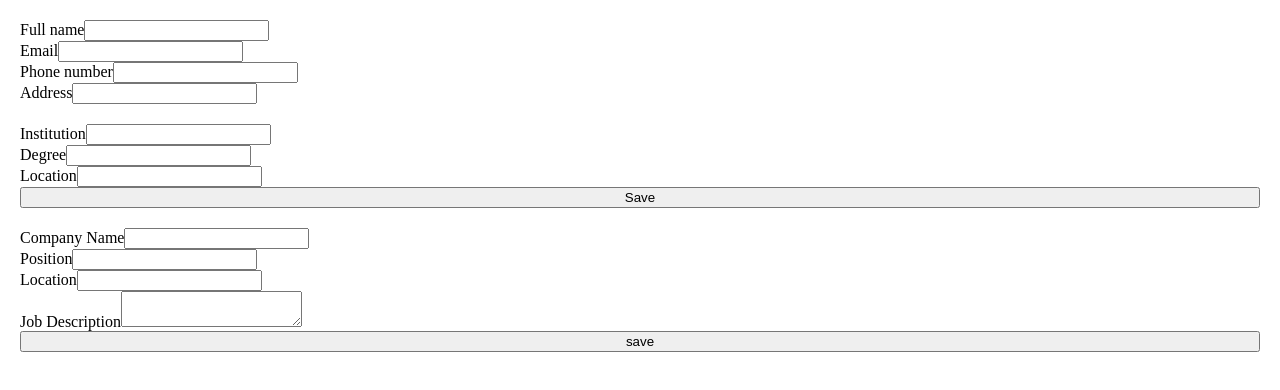
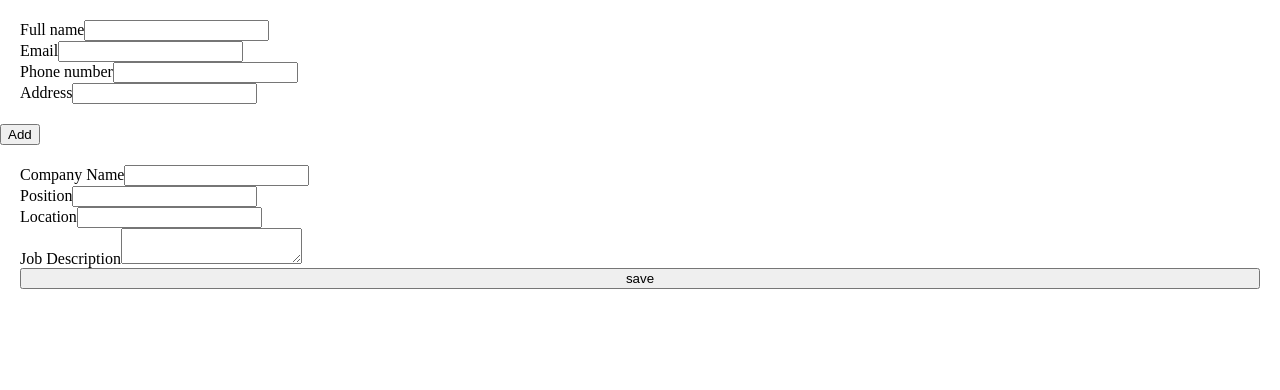
Before and after one commit to Cbtdeus/cv-application, a React (Vite) app: page / in a window 1280 px wide. Shown: the top 390 px of the page. Built offline with nearby package versions, Linux system fonts and the light colour scheme.

Commit message:
im doing something stupid, hold on

```diff
--- a/src/App.jsx
+++ b/src/App.jsx
@@ -1,33 +1,79 @@
-import { useState } from "react";
+import { useId, useState } from "react";
 /* import defaultValues from "./defaults"; */
 import ContactInfoForm from "./ContactInfoForm";
 import EducationInfoForm from "./EducationInfoForm";
 import ExperienceInfoForm from "./ExperienceInfoForm";
+import RenderCv from "./renderCv";
 
 export default function App() {
-  function submitEducation(event) {
-    event.preventDefault()
-    setEducation([...education,educationInfo])
-    setEducationInfo({place:"",degree:"",startDate:"",endDate:"",location:""})
+  const [contactInfo, setContactInfo] = useState({
+    name: "",
+    email: "",
+    phone: "",
+    address: "",
+  });
+  const [educationInfo, setEducationInfo] = useState({
+    place: "",
+    degree: "",
+    startDate: "",
+    endDate: "",
+    location: "",
+    id: useId(),
+  });
+  const [education, setEducation] = useState([]);
+  const [experenceInfo, setExperienceInfo] = useState({
+    place: "",
+    position: "",
+    startDate: "",
+    endDate: "",
+    location: "",
+    description: "",
+    id: useId(),
+  });
+  const [experience, setExperience] = useState([]);
+
+  function SubmitEducation(event) {
+    event.preventDefault();
+    setEducation([...education, educationInfo]);
+    setEducationInfo({
+      place: "",
+      degree: "",
+      startDate: "",
+      endDate: "",
+      location: "",
+      id: useId(),
+    });
   }
 
-  function submitExperience(event) {
-    event.preventDefault()
-    setExperience([...experience,experenceInfo])
-    setExperienceInfo({place:"",position:"",startDate:"",endDate:"",location:"",description:""})
+  function SubmitExperience(event) {
+    event.preventDefault();
+    setExperience([...experience, experenceInfo]);
+    setExperienceInfo({
+      place: "",
+      position: "",
+      startDate: "",
+      endDate: "",
+      location: "",
+      description: "",
+      id: useId(),
+    });
   }
 
-  const [contactInfo,setContactInfo] = useState({name:"",email:"",phone:"",address:""})
-  const [educationInfo,setEducationInfo] = useState({place:"",degree:"",startDate:"",endDate:"",location:""})
-  const [education,setEducation] = useState([])
-  const [experenceInfo,setExperienceInfo] = useState({place:"",position:"",startDate:"",endDate:"",location:"",description:""})
-  const [experience,setExperience] = useState([])
-
-  return <>
-  <ContactInfoForm data={contactInfo} setter={setContactInfo} />
-  <EducationInfoForm data={educationInfo} setter={setEducationInfo}
-   onSubmit={submitEducation}/>
-  <ExperienceInfoForm data={experenceInfo} setter={setExperienceInfo}
-   onSubmit={submitExperience}/>
-  </>
+  return (
+    <>
+      <ContactInfoForm data={contactInfo} setter={setContactInfo} />
+      <EducationInfoForm
+        data={educationInfo}
+        setter={setEducationInfo}
+        onSubmit={SubmitEducation}
+      />
+      <ExperienceInfoForm
+        data={experenceInfo}
+        setter={setExperienceInfo}
+        onSubmit={SubmitExperience}
+      />
+      <RenderCv contactInfo={contactInfo} />
+    </>
+  );
+  /* render already filled out education/exp forms and allow their editing */
 }
--- a/src/EducationInfoForm.jsx
+++ b/src/EducationInfoForm.jsx
@@ -1,15 +1,43 @@
-import InputField from "./InputField"
+import { useState } from "react";
+import InputField from "./InputField";
 
-export default function EducationInfoForm({data,setter,onSubmit}) {
+export default function EducationInfoForm({ data, setter, onSubmit }) {
+  const [isActive, setActive] = useState(false);
 
-    return <form onSubmit={onSubmit}>
-    <InputField label="Institution" type="text" value={data.place} onChange={
-            (e) => setter({...data,place:e.target.value})} />
-    <InputField label="Degree" type="text" value={data.degree} onChange={
-            (e) => setter({...data,degree:e.target.value})} />
-            {/* DateFields go here */}
-    <InputField label="Location" type="text" value={data.location} onChange={
-            (e) => setter({...data,location:e.target.value})} />
-            <input type="submit" value="Save" />
-    </form>
+  return (
+    <>
+      {isActive ? (
+        <form
+          className="education-form"
+          onSubmit={(e) => {
+            onSubmit(e), setActive(false);
+          }}
+        >
+          <InputField
+            label="Institution"
+            type="text"
+            value={data.place}
+            onChange={(e) => setter({ ...data, place: e.target.value })}
+          />
+          <InputField
+            label="Degree"
+            type="text"
+            value={data.degree}
+            onChange={(e) => setter({ ...data, degree: e.target.value })}
+          />
+
+          <InputField
+            label="Location"
+            type="text"
+            value={data.location}
+            onChange={(e) => setter({ ...data, location: e.target.value })}
+          />
+          <button onClick={() => setActive(false)}>Cancel</button>
+          <input type="submit" value="Save" />
+        </form>
+      ) : (
+        <button onClick={() => setActive(true)}>Add</button>
+      )}
+    </>
+  );
 }
--- /dev/null
+++ b/src/renderCv.jsx
@@ -0,0 +1,12 @@
+export default function RenderCv({ contactInfo }) {
+  return (
+    <div className="cv-container">
+      <h1 className="cv-name">{contactInfo.name}</h1>
+      <div className="cv-contactinfo">
+        <div>{contactInfo.email}</div>
+        <div>{contactInfo.phone}</div>
+        <div>{contactInfo.address}</div>
+      </div>
+    </div>
+  );
+}
--- a/src/style.css
+++ b/src/style.css
@@ -9,3 +9,12 @@ form {
   margin: 0;
   box-sizing: border-box;
 }
+
+.cv-name {
+  text-align: center;
+}
+
+.cv-contactinfo {
+  display: flex;
+  justify-content: space-around;
+}
```
